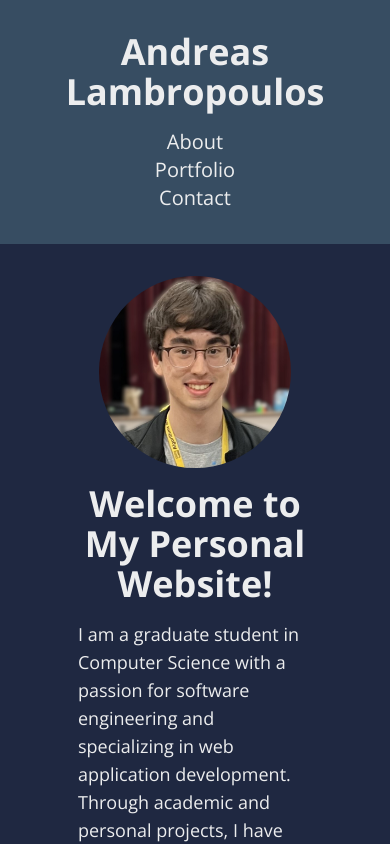
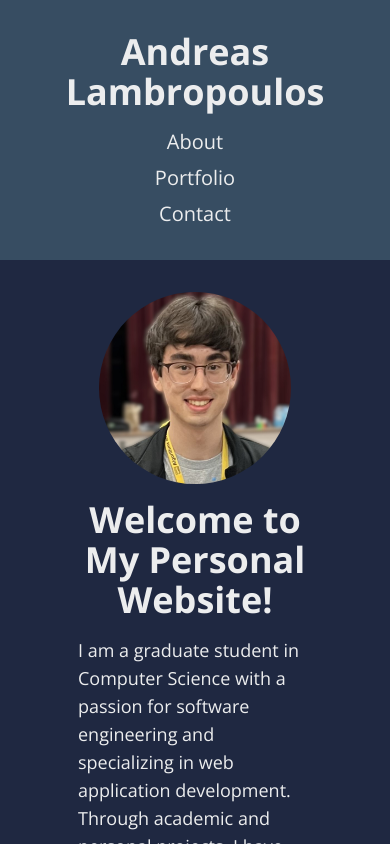
Before and after one commit to andlamb2002/portfolio, a React (Vite) app: page / in a window 390 px wide. Shown: the top 844 px of the page. Built offline with nearby package versions, Linux system fonts and the light colour scheme.

Commit message:
Slight header spacing change

```diff
--- a/src/Components/Header.jsx
+++ b/src/Components/Header.jsx
@@ -6,7 +6,7 @@ function Header() {
             <div className="flex flex-col md:flex-row justify-between items-center w-4/5 mx-auto p-8 text-center md:text-left">
                 <Link to="/" className="text-4xl font-bold hover:underline hover:text-textHover md:pr-16"> Andreas Lambropoulos </Link>
                 <nav>
-                    <ul className="flex flex-col md:flex-row gap-x-8 text-xl mt-4 md:mt-0">
+                    <ul className="flex flex-col md:flex-row gap-y-2 md:gap-y-0 gap-x-8 text-xl mt-4 md:mt-0">
                         <li><Link to="/about" className="hover:underline hover:text-textHover"> About </Link></li>
                         <li><Link to="/portfolio" className="hover:underline hover:text-textHover"> Portfolio </Link></li>
                         <li><Link to="/contact" className="hover:underline hover:text-textHover"> Contact </Link></li>
```
